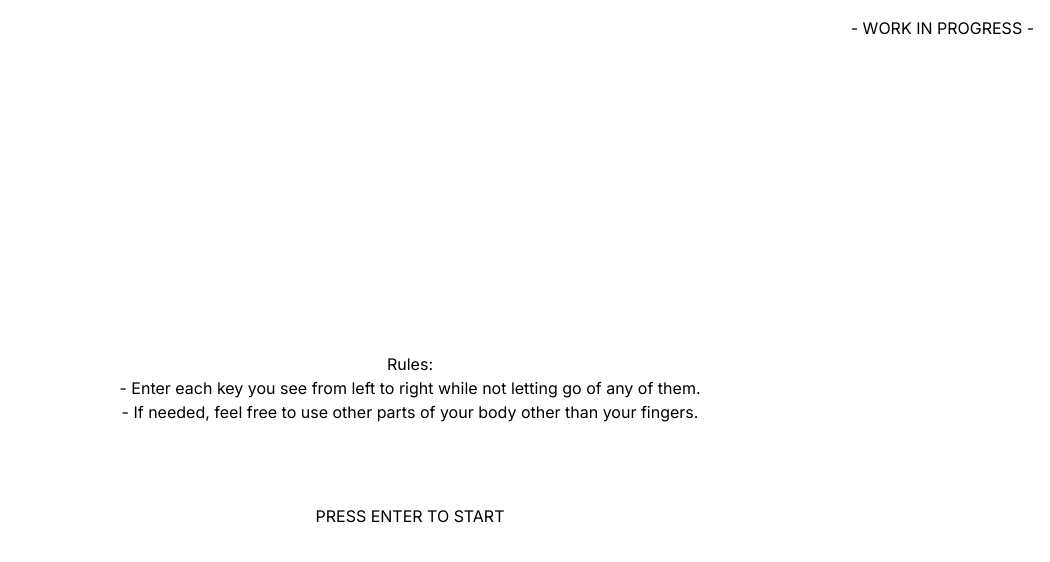
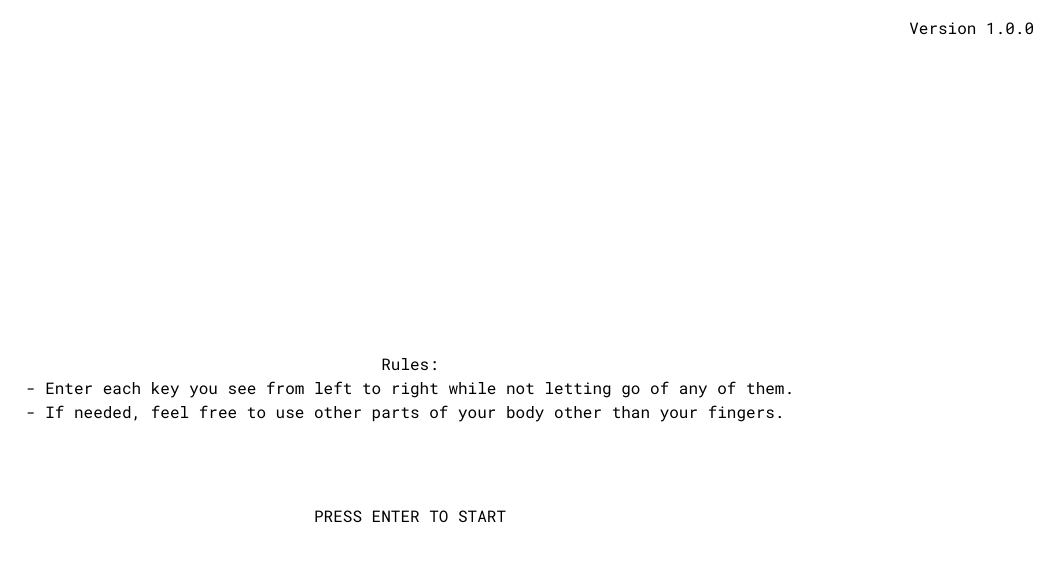
Before and after one commit to BlueConnection/kt, a Next.js app: page / in a window 1280 px wide. Shown: the top 562 px of the page, without its empty margins (230-1280 px from the left). Built offline with nearby package versions, Linux system fonts and the light colour scheme.

Commit message:
Add font, fix alignment of rules

```diff
--- a/app/page.tsx
+++ b/app/page.tsx
@@ -3,6 +3,12 @@
 import { useCallback, useEffect, useState } from "react";
 import Keycap from "./components/keycap/Keycap";
 import { generateRandomSequence } from "./helpers";
+import { Roboto_Mono } from "next/font/google";
+
+const robotoMono = Roboto_Mono({
+  weight: "400",
+  subsets: ["latin"],
+});
 
 const App = () => {
   const [currentLevel, setCurrentLevel] = useState(1);
@@ -97,9 +103,9 @@ const App = () => {
   }, [currentLength]);
 
   return (
-    <>
+    <div className={robotoMono.className}>
       <div>
-        <div className="flex justify-end pr-4 mt-4">- WORK IN PROGRESS -</div>
+        <div className="flex justify-end pr-4 mt-4">Version 1.0.0</div>
         {isLevelStarted && (
           <div className="flex flex-col justify-center items-center">
             <h2>Level</h2>
@@ -116,11 +122,11 @@ const App = () => {
           {currentLevel === 1 && (
             <div className="flex flex-col justify-center items-center">
               <div>Rules:</div>
-              <div>
+              <div className="mr-auto">
                 - Enter each key you see from left to right while not letting go
                 of any of them.
               </div>
-              <div>
+              <div className="mr-auto">
                 - If needed, feel free to use other parts of your body other
                 than your fingers.
               </div>
@@ -129,7 +135,7 @@ const App = () => {
           <div>PRESS ENTER TO START</div>
         </div>
       )}
-    </>
+    </div>
   );
 };
 
```
